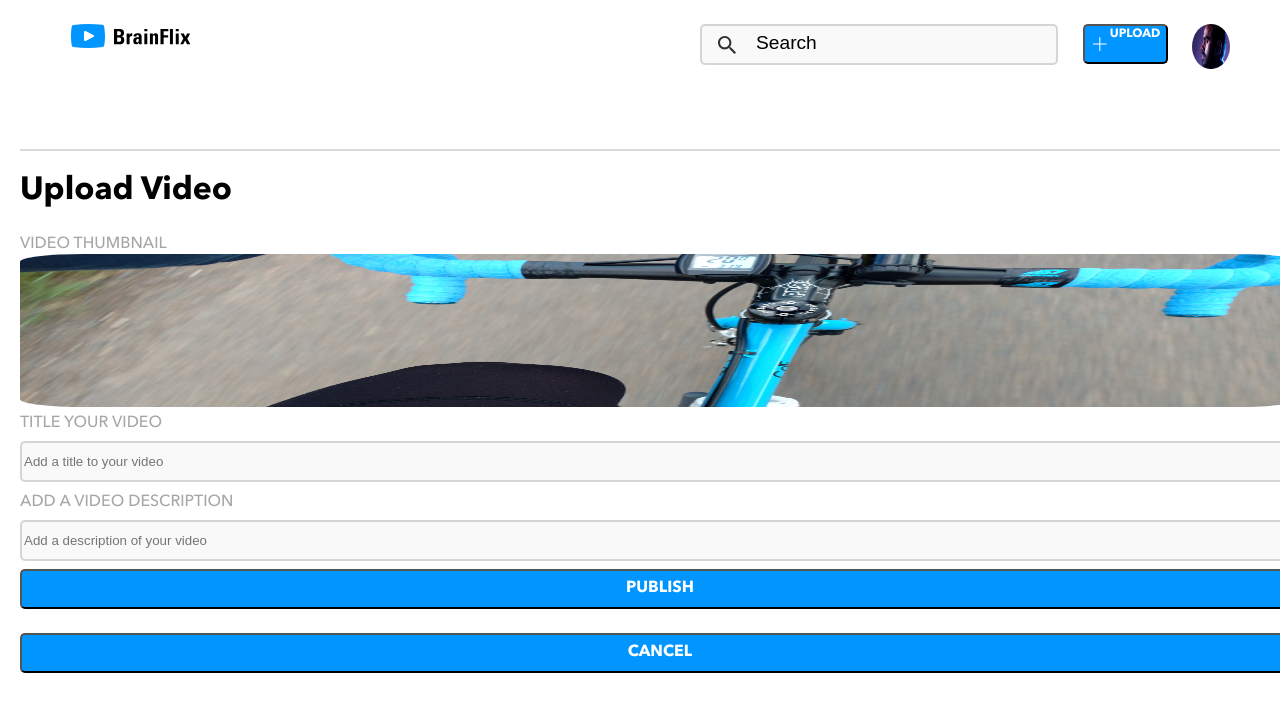
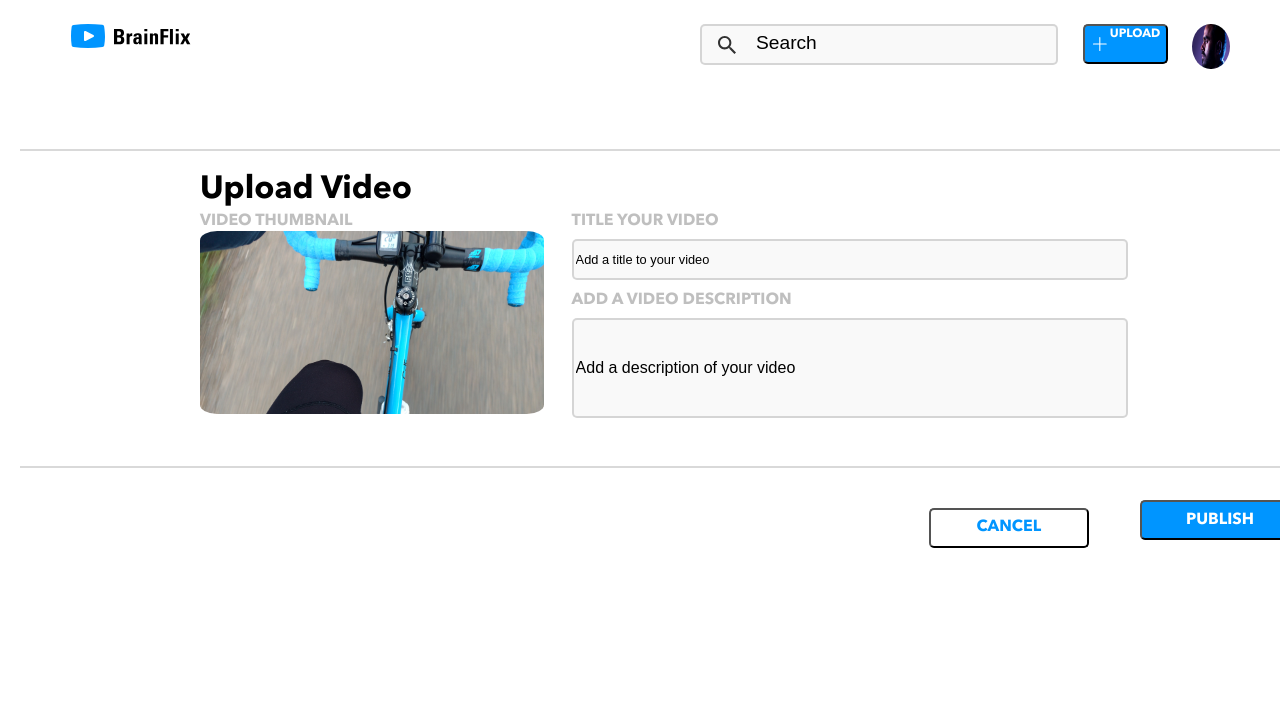
Before and after one commit to ArmuganAshraf/armugan_ashraf_brainflix, a React (Create React App) app in the folder sprint-2/: page /upload in a window 1280 px wide. Shown: the top 712 px of the page. Built offline with nearby package versions, Linux system fonts and the light colour scheme.

Commit message:
upload page style complete

```diff
--- a/sprint-2/src/App.scss
+++ b/sprint-2/src/App.scss
@@ -466,6 +466,7 @@
   &__components{
     @include desktop(){
       border-right: 2px solid rgba(128, 128, 128, 0.3);
+      margin: 0 180px;
     }
   }
 }
@@ -477,30 +478,125 @@
   border-top: 2px solid rgba(128, 128, 128, 0.3);
   width: 100%;
   margin-top:5%;
+
+  &__content{
+    @include desktop(){
+      display: flex;
+      margin: 0 180px 0 180px;
+    }
+  }
+
   h1{
     font-family: 'bold';
+    @include desktop(){
+      margin: 20px 180px 0 180px;
+    }
   }
 
   label{
-    font-family: 'medium';
-    color:rgba(128, 128, 128, 0.7);
+    font-family: 'bold';
+    color:rgba(128, 128, 128, 0.5);
+    @include tablet(){
+      font-size: 0.8rem;
+      margin: 3% 0;
+    }
   }
   img{
     width: 100%;
     height:153px;
     border-radius: 5%;
+
+    @include tabletandup(){
+      width: 344px;
+      height: 183px;
+      display: flex;
+      justify-content: flex-start;
+    }
   }
 
-  input{
+  &__input{
+    @include tabletandup(){
+      margin-bottom: 40px;
+    }
+
+    @include desktop(){
+      margin-left:3%;
+    }
+    &--input1{
       @include input;
       margin-left:0;
+
+      &::placeholder{
+        color: black;
+        @include tabletandup(){
+          font-size: 0.8rem;
+        }
+      }
     }
 
-  button{
+    &--input2{
+      @include input;
+      height: 183px;
+      margin-left:0;
+
+      @include desktop(){
+        height: 94px;
+      }
+
+      &::placeholder{
+        color: black;
+        @include tabletandup(){
+          font-size: 1rem;
+        }
+
+      }
+    }
+
+  }
+
+
+  &__button{
+    @include tabletandup(){
+      display: flex;
+      flex-direction: row-reverse;
+      border-top: 2px solid rgba(128, 128, 128, 0.3);
+    }
+    &--button1{
       @include button;
-    margin-bottom:24px;
+      margin-top: 32px;
       margin-left:0;
       width: 100%;
       font-family: 'bold';
+      @include tabletandup(){
+        width: 160px;
+        height: 40px;
       }
     }
+    &--button2{
+      @include button;
+      background-color: white;
+      color:  #0095FF;
+      margin-bottom:24px;
+      margin-top: 24px;
+      margin-left:0;
+      width: 100%;
+      font-family: 'bold';
+
+      @include tablet(){
+        width: 160px;
+        height: 40px;
+        margin-top:4%;
+        margin-right: 4%;
+      }
+
+      @include desktop(){
+        margin-top: 3.1%;
+        margin-right: 4%;
+        width: 160px;
+        height: 40px;
+      }
+    }
+
+  }
+
+}
--- a/sprint-2/src/Components/UploadPage.js
+++ b/sprint-2/src/Components/UploadPage.js
@@ -20,19 +20,22 @@ class NewPhoto extends React.Component{
       <>
         <div className='upload'>
           <h1>Upload Video</h1>
+          <div className='upload__content'>
             <div>
               <label>VIDEO THUMBNAIL</label>
               <img src={Thumbnail} alt='upload photo'/>
             </div>
-          <div>
+            <div className='upload__input'>
               <label>TITLE YOUR VIDEO</label>
-            <input type='text' placeholder='Add a title to your video' />
+              <input className="upload__input--input1" type='text' placeholder='Add a title to your video' />
               <label>ADD A VIDEO DESCRIPTION</label>
-            <input type='text' placeholder='Add a description of your video'/>
+              <input className="upload__input--input2" type='text' placeholder='Add a description of your video'/>
             </div>
-          <div>
-            <button className='upload__button1'>PUBLISH</button>
-            <button className='upload__button2'>CANCEL</button>
+          </div>
+
+          <div className='upload__button'>
+            <button className='upload__button--button1'>PUBLISH</button>
+            <button className='upload__button--button2'>CANCEL</button>
           </div>
 
         </div>
```
Lines whose indentation alone changed are shown as unchanged.
